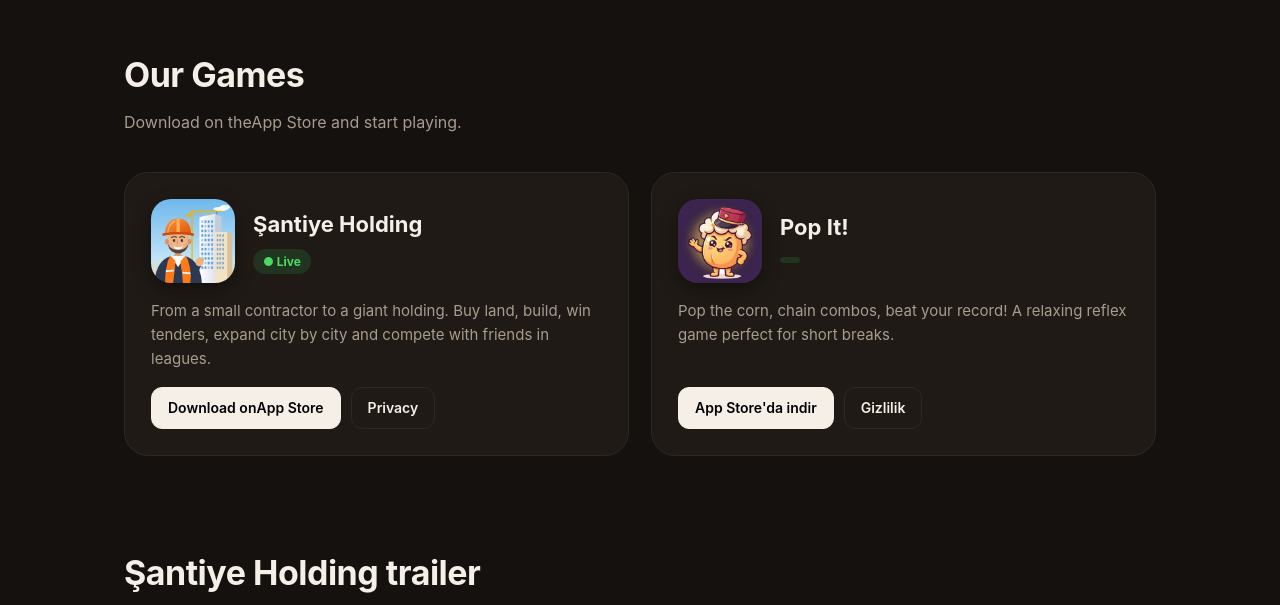
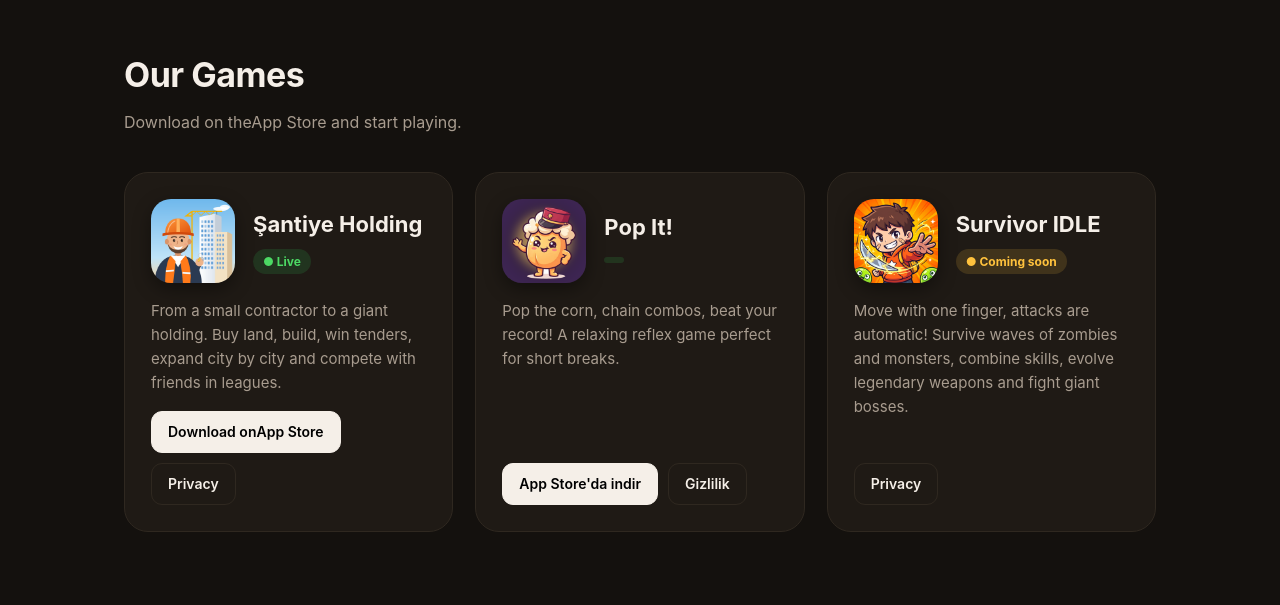
Before and after one commit to rikarinzu1/rikarinzu1.github.io, a plain HTML site: page index.html in a window 1280 px wide. Shown: the part 667-1272 px from the top of the page. Drawn offline with Linux system fonts and the light colour scheme.

Commit message:
Site: Survivor IDLE eklendi (çok yakında)
Co-Authored-By: Claude Opus 5.5 <noreply@anthropic.com>
Claude-Session: https://claude.ai/code/session_01UKmiTU9qLD1PWWAjV69SgV

```diff
--- a/index.html
+++ b/index.html
@@ -4,7 +4,7 @@
 <meta charset="utf-8">
 <meta name="viewport" content="width=device-width,initial-scale=1">
 <title>IZEA Games — Mobil Oyunlar</title>
-<meta name="description" content="IZEA Games: Şantiye Holding, Pop It! ve daha fazlası. Bağımsız mobil oyun stüdyosu.">
+<meta name="description" content="IZEA Games: Şantiye Holding, Pop It!, Survivor IDLE ve daha fazlası. Bağımsız mobil oyun stüdyosu.">
 <meta property="og:title" content="IZEA Games">
 <meta property="og:description" content="Bağımsız mobil oyun stüdyosu · Independent mobile game studio">
 <meta property="og:image" content="https://izeagames.com/santiye.png">
@@ -102,6 +102,12 @@ header .shade{position:absolute;inset:0;z-index:-1;background:linear-gradient(18
       <p data-tr="Mısırları patlat, kombo yap, rekorunu kır! Kısa molalar için birebir, rahatlatıcı bir refleks oyunu." data-en="Pop the corn, chain combos, beat your record! A relaxing reflex game perfect for short breaks.">Mısırları patlat, kombo yap, rekorunu kır! Kısa molalar için birebir, rahatlatıcı bir refleks oyunu.</p>
       <div class="act"><a class="main" href="https://apps.apple.com/app/id6837253142"" target="_blank" rel="noopener">App Store'da indir</a> <a href="https://claude.ai/artifact/5NsQ3sZs3U3DsndPcQ22NC" target="_blank" rel="noopener">Gizlilik</a></div>
     </div>
+    <div class="game">
+      <div class="top"><img src="survivor.png" alt="Survivor IDLE">
+        <div><h3>Survivor IDLE</h3><span class="pill soon" data-tr="● Çok yakında" data-en="● Coming soon">● Çok yakında</span></div></div>
+      <p data-tr="Tek parmakla hareket et, saldırılar otomatik! Zombi ve canavar dalgalarına karşı dayan, yetenekleri birleştir, efsanevi silahları evrimleştir, dev bosslarla savaş." data-en="Move with one finger, attacks are automatic! Survive waves of zombies and monsters, combine skills, evolve legendary weapons and fight giant bosses.">Tek parmakla hareket et, saldırılar otomatik! Zombi ve canavar dalgalarına karşı dayan, yetenekleri birleştir, efsanevi silahları evrimleştir, dev bosslarla savaş.</p>
+      <div class="act"><a href="survivor/privacy.html" target="_blank" rel="noopener" data-tr="Gizlilik" data-en="Privacy">Gizlilik</a></div>
+    </div>
   </div>
 </div></section>
 
```
Also changed, not shown: survivor.png (added).
